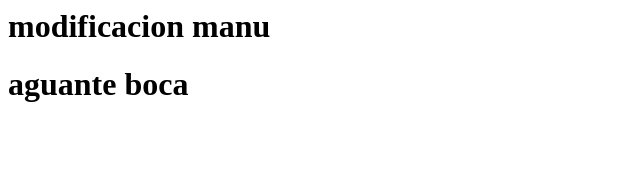
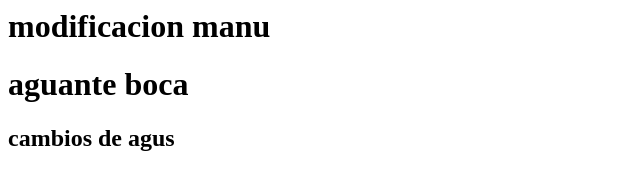
Before and after one commit to Manu-Geo/Tarea-grupal-15-4-Zanella-Marco-Matias, a plain HTML site: page index.html in a window 1280 px wide. Shown: the whole page, without its empty margins (0-640 px from the left). Drawn offline with Linux system fonts and the light colour scheme.

Commit message:
Rama de Agustin

```diff
--- a/index.html
+++ b/index.html
@@ -9,3 +9,4 @@
 </body>
 </html>
 <h1>aguante boca</h1>
+<h2>cambios de agus</h2>
```
